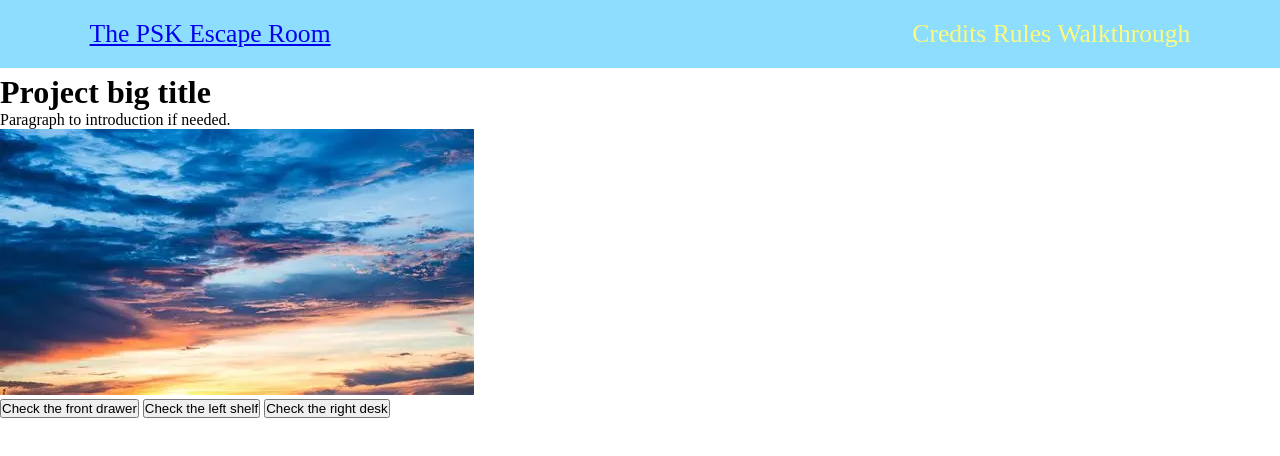
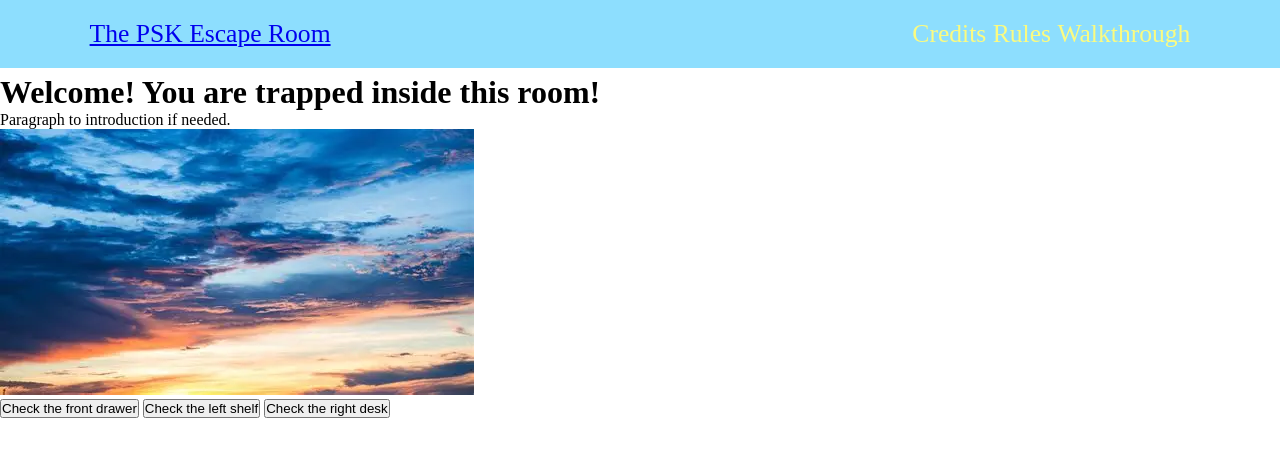
Before and after one commit to budew537/WebJam_Project, a website: page index.html in a window 1280 px wide. Drawn offline with Linux system fonts and the light colour scheme.

Commit message:
add html for the choices

```diff
--- a/index.html
+++ b/index.html
@@ -17,7 +17,7 @@
   </header>
 
   <body>
-    <h1><br></br>Project big title</h1>
+    <h1><br></br>Welcome! You are trapped inside this room!</h1>
     <p class="bold-paragraph">Paragraph to introduction if needed.</p>
 
     <img src="./photos/testImage.jpg" alt="Large view of the room" />
```
Also changed, not shown: front.html (added), left.html (added), right.html (added).
